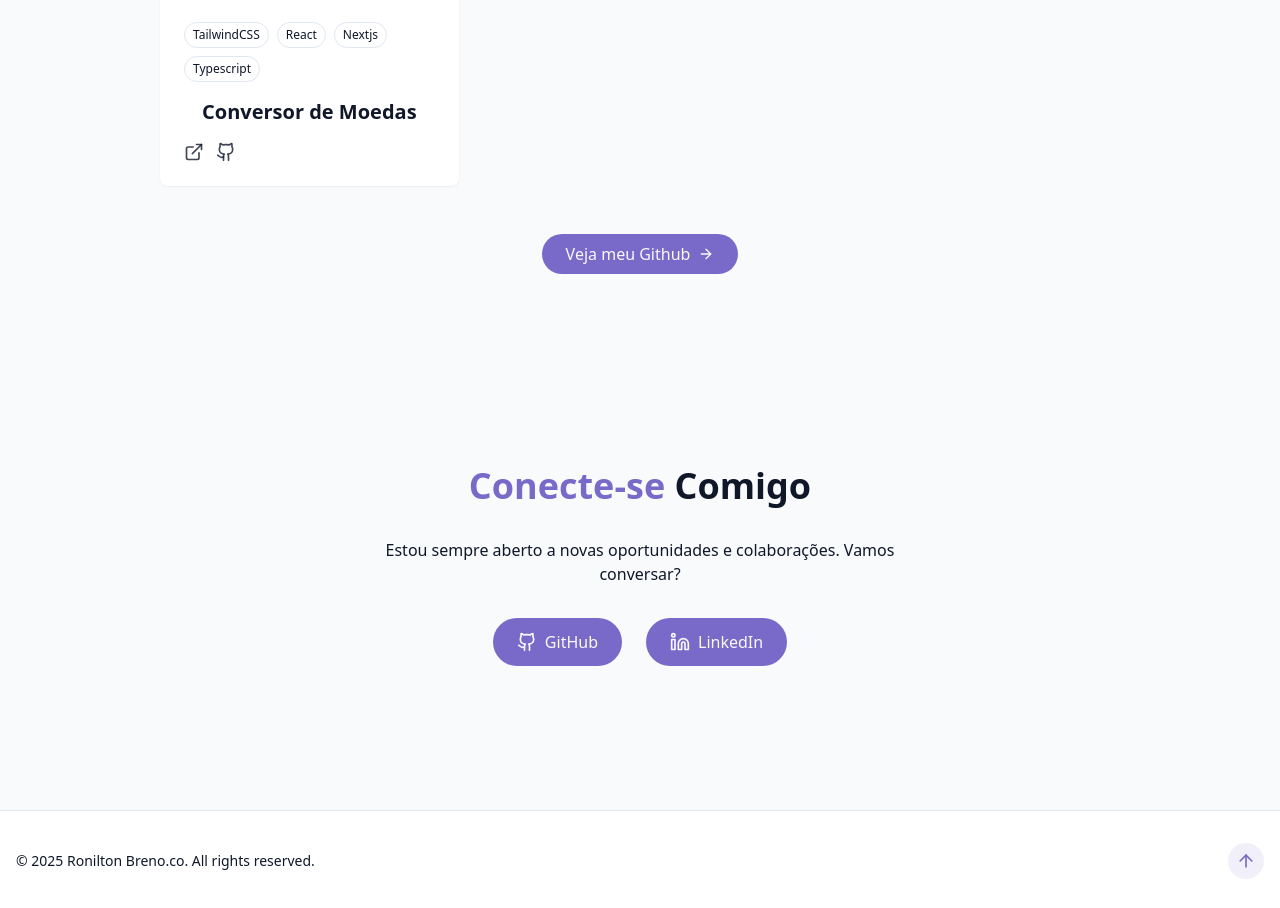
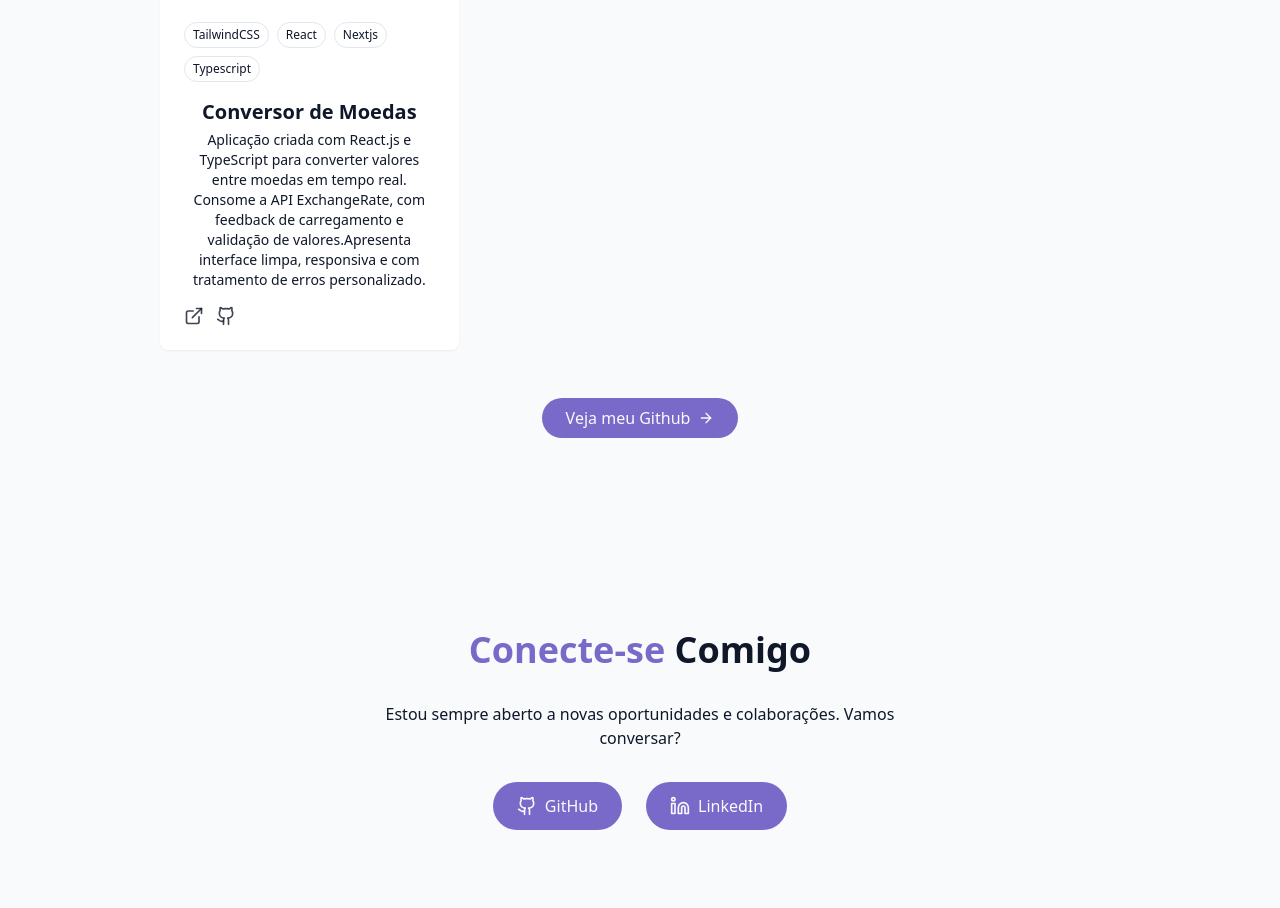
Before and after one commit to ronizera/Portfolio, a React (Vite) app: page / in a window 1280 px wide. Shown: the part 3204-4112 px from the top of the page. Built offline with nearby package versions, Linux system fonts and the light colour scheme.

Commit message:
update projects

```diff
--- a/src/components/ProjectsSection.jsx
+++ b/src/components/ProjectsSection.jsx
@@ -34,7 +34,7 @@ const projects = [
     id: 4,
     title: "Conversor de Moedas",
     description:
-      "",
+      "Aplicação criada com React.js e TypeScript para converter valores entre moedas em tempo real. Consome a API ExchangeRate, com feedback de carregamento e validação de valores.Apresenta interface limpa, responsiva e com tratamento de erros personalizado.",
     image: "/projects/project4.png",
     tags: ["TailwindCSS", "React", "Nextjs", "Typescript"],
     demoUrl: "https://roniconversor-moeda.vercel.app/",
```
